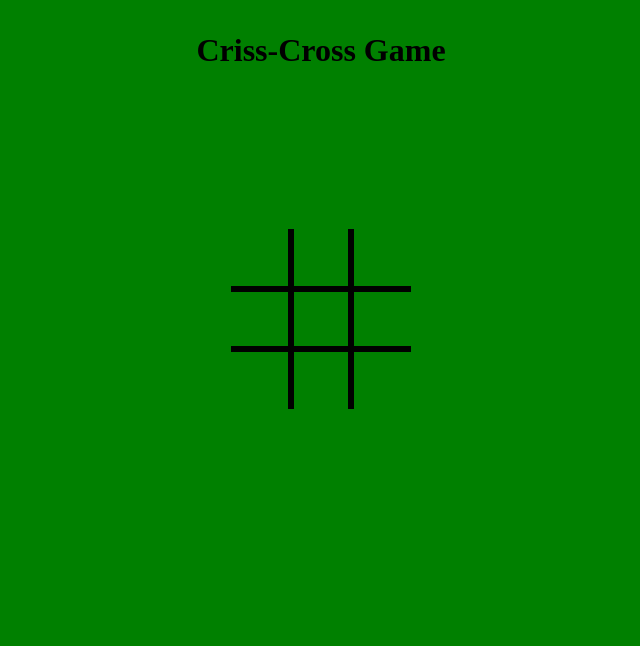
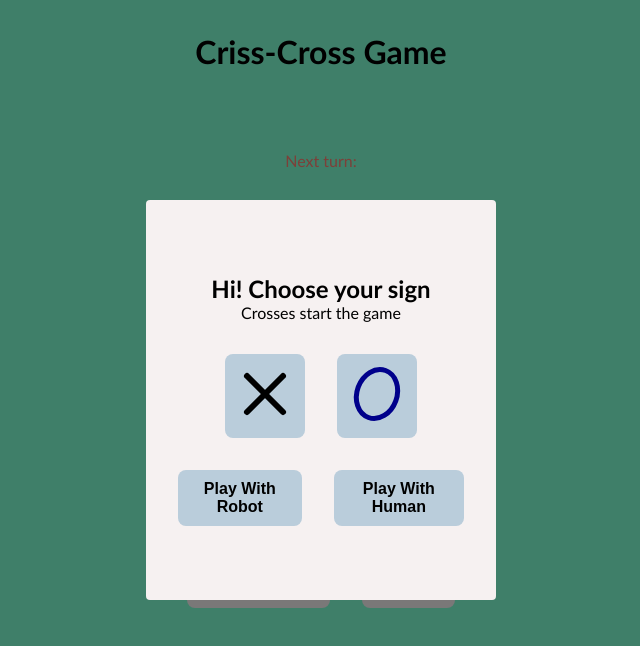
Before and after one commit to vasily-mishanin/criss-cross, a React (Vite) app: page / in a window 1280 px wide. Shown: the top 646 px of the page, without its empty margins (319-959 px from the left). Built offline with nearby package versions, Linux system fonts and the light colour scheme.

Commit message:
feat: add modal window with play options

```diff
--- a/src/App.css
+++ b/src/App.css
@@ -5,5 +5,52 @@
   flex-direction: column;
   justify-content: flex-start;
   align-items: center;
-  background-color: green;
+  gap: 5rem;
+
+  font-family: 'Gill Sans', 'Gill Sans MT', Calibri, 'Trebuchet MS', sans-serif;
+  background-color: aquamarine;
+
+  position: relative;
 }
+
+.app__heading {
+  /* margin-bottom: 3rem; */
+}
+
+.app__message {
+  color: salmon;
+}
+
+.controls {
+  display: flex;
+  justify-content: center;
+  gap: 2rem;
+  flex-wrap: wrap;
+}
+
+.controls__btn {
+  padding: 0.5rem;
+  font-size: 1rem;
+  font-weight: bolder;
+
+  border-radius: 0.5rem;
+  border: 2px solid transparent;
+  background: var(--color-gray);
+  transition: all 0.2s;
+}
+
+.controls__btn:hover {
+  cursor: pointer;
+  border: 2px solid salmon;
+}
+
+.backdrop {
+  position: absolute;
+  top: 0;
+  left: 0;
+
+  width: 100%;
+  height: 100%;
+  background-color: black;
+  opacity: 0.5;
+}
--- a/src/App.tsx
+++ b/src/App.tsx
@@ -1,25 +1,56 @@
 import { Component, ReactNode } from 'react';
 import './App.css';
 import { Grid } from './components/Grid/Grid';
+import { Modal } from './components/Modal/Modal';
+import { getRandomNumber } from './utils/helpers';
 
-interface MyProps {}
+interface AppProps {}
 
-interface MyState {
-  // current cells
+interface AppState {
+  mode: 'PLAY_WITH_HUMAN' | 'PLAY_WITH_ROBOT' | 'NONE';
+  playerOneSign: 'X' | 'O' | 'NONE';
+  nextTurn: 'X' | 'O' | 'NONE';
   currentCells: { id: number; zero: boolean; cross: boolean }[];
-  // win cells
+  winCombinations: [number, number, number][];
 }
 
-class App extends Component<MyProps, MyState> {
-  constructor(props: MyProps) {
+const initialState: AppState = {
+  mode: 'NONE',
+  playerOneSign: 'NONE',
+  nextTurn: 'NONE',
+  currentCells: Array.from(Array(9).keys()).map((n) => ({
+    id: n,
+    zero: false,
+    cross: false,
+  })),
+  winCombinations: [
+    [0, 1, 2],
+    [3, 4, 5],
+    [6, 7, 8],
+    [0, 3, 6],
+    [1, 4, 7],
+    [2, 5, 8],
+    [0, 4, 8],
+    [2, 4, 6],
+  ],
+};
+
+class App extends Component<AppProps, AppState> {
+  constructor(props: AppProps) {
     super(props);
-    this.state = {
-      currentCells: Array.from(Array(9).keys()).map((n) => ({
-        id: n,
-        zero: false,
-        cross: false,
-      })),
-    };
+    this.state = initialState;
+  }
+
+  componentDidUpdate(previousProps: any, previousState: any) {
+    console.log('componentDidUpdate');
+  }
+
+  componentDidMount(): void {
+    const canvas = document.getElementById('canvas') as HTMLCanvasElement;
+    const ctx = canvas.getContext('2d') as CanvasRenderingContext2D;
+
+    ctx.fillStyle = 'gray';
+    ctx.fillRect(0, 0, 240, 240);
   }
 
   // state: MyState = {
@@ -31,29 +62,123 @@ class App extends Component<MyProps, MyState> {
   // };
 
   handleCellClick(id: number) {
+    this.setState(
+      (prev) => {
+        const clickedCellIndex = prev.currentCells.findIndex(
+          (cell) => cell.id === id
+        );
+
+        if (clickedCellIndex === -1) {
+          return;
+        }
+
+        let updatedCells = [...prev.currentCells];
+
+        if (
+          updatedCells[clickedCellIndex].cross ||
+          updatedCells[clickedCellIndex].zero
+        ) {
+          return;
+        }
+
+        updatedCells[clickedCellIndex] = {
+          ...updatedCells[clickedCellIndex],
+          cross: prev.nextTurn === 'X' ? true : false,
+          zero: prev.nextTurn === 'O' ? true : false,
+        };
+
+        const updatedNextTurn =
+          prev.nextTurn !== 'NONE' && prev.nextTurn === 'X' ? 'O' : 'X';
+        const newState: AppState = {
+          ...prev,
+          currentCells: updatedCells,
+          nextTurn: updatedNextTurn,
+        };
+        return newState;
+      },
+      () => {
+        //setTimeout(this.robotTurn, 1000);
+      }
+    );
+  }
+
+  robotTurn = (sign: 'zero' | 'cross' = 'zero') => {
+    const randomCellId = getRandomNumber(0, 8);
     this.setState((prev) => {
       const clickedCellIndex = prev.currentCells.findIndex(
-        (cell) => cell.id === id
+        (cell) => cell.id === randomCellId
       );
 
       let updatedCells = [...prev.currentCells];
       updatedCells[clickedCellIndex] = {
         ...updatedCells[clickedCellIndex],
-        cross: true,
+        cross: sign === 'cross' ? true : false,
+        zero: sign === 'zero' ? true : false,
       };
       const newState = { ...prev, currentCells: updatedCells };
       return newState;
     });
-  }
+  };
+
+  handleStartNewGame = () => {
+    this.setState(initialState);
+  };
+
+  handleHelp = () => {
+    this.robotTurn();
+  };
+
+  //MODAL OPTIONS
+  handleonCrossClick = (sign: 'X' | 'O') => {
+    this.setState({ playerOneSign: 'X' });
+  };
+
+  handleonZeroClick = (sign: 'X' | 'O') => {
+    this.setState({ playerOneSign: 'O' });
+  };
+
+  handlePlayWithRobot = () => {
+    this.setState({ mode: 'PLAY_WITH_ROBOT', nextTurn: 'X' });
+  };
+
+  handlePlayWithHuman = () => {
+    this.setState({ mode: 'PLAY_WITH_HUMAN', nextTurn: 'X' });
+  };
 
   render(): ReactNode {
+    const nextTurn =
+      this.state.nextTurn === 'O'
+        ? ' O'
+        : this.state.nextTurn === 'X'
+        ? ' X'
+        : '';
     return (
       <div className='app'>
-        <h1> Criss-Cross Game</h1>
+        <h1 className='app__heading'> Criss-Cross Game</h1>
+        <p className='app__message'>Next turn: {nextTurn}</p>
         <Grid
           handleClick={this.handleCellClick.bind(this)}
           currentCells={this.state.currentCells}
         />
+        <div className='controls'>
+          <button className='controls__btn' onClick={this.handleStartNewGame}>
+            Start New Game
+          </button>
+          <button className='controls__btn' onClick={this.handleHelp}>
+            Help Turn
+          </button>
+        </div>
+        {/* MODAL */}
+        {this.state.mode === 'NONE' && <div className='backdrop'></div>}
+        {this.state.mode === 'NONE' && (
+          <Modal
+            playerOneSign={this.state.playerOneSign}
+            onRobotClick={this.handlePlayWithRobot}
+            onHumanClick={this.handlePlayWithHuman}
+            onCrossClick={this.handleonCrossClick}
+            onZeroClick={this.handleonZeroClick}
+          />
+        )}
       </div>
     );
   }
--- a/src/components/Cell/Cell.css
+++ b/src/components/Cell/Cell.css
@@ -1,9 +1,12 @@
 .cell {
-  width: 60px;
-  height: 60px;
+  width: 80px;
+  height: 80px;
   border-style: solid;
   border-color: black;
   border-width: 0;
+  display: flex;
+  justify-content: center;
+  align-items: center;
 }
 
 .cell:hover {
--- a/src/components/Grid/Grid.css
+++ b/src/components/Grid/Grid.css
@@ -1,10 +1,14 @@
 .grid {
-  width: 180px;
-  height: 180px;
+  width: 240px;
+  height: 240px;
   display: flex;
   flex-wrap: wrap;
+  position: relative;
 }
 
-h1 {
-  margin-bottom: 10rem;
+#canvas {
+  position: absolute;
+  opacity: 0.5;
+  background-color: aquamarine;
+  pointer-events: none;
 }
--- a/src/components/Grid/Grid.tsx
+++ b/src/components/Grid/Grid.tsx
@@ -101,6 +101,8 @@ export function Grid({ handleClick, currentCells }: GridProps) {
         zero={currentCells[8].zero}
         cross={currentCells[8].cross}
       />
+
+      <canvas id='canvas' width='240' height='240'></canvas>
     </section>
   );
 }
--- /dev/null
+++ b/src/components/Modal/Modal.css
@@ -0,0 +1,56 @@
+.modal {
+  width: 350px;
+  height: 400px;
+  padding: 2rem;
+
+  display: flex;
+  flex-flow: column nowrap;
+  justify-content: center;
+  align-items: center;
+  gap: 2rem;
+
+  background-color: var(--color-gray);
+  border-radius: 0.25rem;
+
+  position: absolute;
+  left: 0;
+  right: 0;
+  top: 50%;
+  margin: 0 auto;
+  transform: translateY(-200px);
+}
+
+.modal__heading {
+  text-align: center;
+}
+
+.modal__controls {
+  display: flex;
+  gap: 2rem;
+}
+
+.modal__btn {
+  padding: 0.5rem;
+  font-size: 1rem;
+  font-weight: bolder;
+
+  border-radius: 0.5rem;
+  border: 2px solid transparent;
+  background: var(--color-gray-1);
+  transition: all 0.2s;
+}
+
+.modal__btn:hover {
+  cursor: pointer;
+  border: 2px solid salmon;
+}
+
+.modal__btn.checked {
+  background-color: salmon;
+}
+
+.modal_signs {
+  display: flex;
+  justify-content: center;
+  gap: 2rem;
+}
--- /dev/null
+++ b/src/components/Modal/Modal.tsx
@@ -0,0 +1,70 @@
+import { Component } from 'react';
+import { Cross } from '../Cross/Cross';
+import { Zero } from '../Zero/Zero';
+import './Modal.css';
+
+type ModalProps = {
+  playerOneSign: 'X' | 'O' | 'NONE';
+  onHumanClick: () => void;
+  onRobotClick: () => void;
+  onCrossClick: (sign: 'X' | 'O') => void;
+  onZeroClick: (sign: 'X' | 'O') => void;
+};
+
+type ModalState = {};
+
+export class Modal extends Component<ModalProps, ModalState> {
+  // playerOneSign: 'X' | 'O' | 'NONE';
+  // onHumanClick: () => void;
+  // onRobotClick: () => void;
+  // onCrossClick: (sign: 'X' | 'O') => void;
+  // onZeroClick: (sign: 'X' | 'O') => void;
+
+  constructor(props: ModalProps, state: ModalState) {
+    super(props);
+    // this.playerOneSign = props.playerOneSign;
+    // this.onHumanClick = props.onHumanClick;
+    // this.onRobotClick = props.onRobotClick;
+    // this.onCrossClick = props.onCrossClick;
+    // this.onZeroClick = props.onZeroClick;
+  }
+
+  render() {
+    const signsClassX =
+      this.props.playerOneSign === 'X' ? 'modal__btn checked' : 'modal__btn';
+    const signsClassO =
+      this.props.playerOneSign === 'O' ? 'modal__btn checked' : 'modal__btn';
+
+    return (
+      <div className='modal'>
+        <div className='modal__heading'>
+          <h2>Hi! Choose your sign</h2>
+          <p>Crosses start the game</p>
+        </div>
+        <div className='modal_signs'>
+          <button
+            className={signsClassX}
+            onClick={() => this.props.onCrossClick('X')}
+          >
+            <Cross />
+          </button>
+          <button
+            className={signsClassO}
+            onClick={() => this.props.onZeroClick('O')}
+          >
+            <Zero />
+          </button>
+        </div>
+
+        <div className='modal__controls'>
+          <button className='modal__btn' onClick={this.props.onRobotClick}>
+            Play With Robot
+          </button>
+          <button className='modal__btn' onClick={this.props.onHumanClick}>
+            Play With Human
+          </button>
+        </div>
+      </div>
+    );
+  }
+}
--- a/src/index.css
+++ b/src/index.css
@@ -9,3 +9,13 @@ body,
   margin: 0;
   padding: 0;
 }
+
+button {
+  outline: none;
+  border: none;
+}
+
+:root {
+  --color-gray: #f6f1f1;
+  --color-gray-1: #bacddb;
+}
--- /dev/null
+++ b/src/utils/helpers.ts
@@ -0,0 +1,4 @@
+export function getRandomNumber(from: number, to: number) {
+  let number = from + Math.floor(Math.random() * (to + 1));
+  return number;
+}
```
